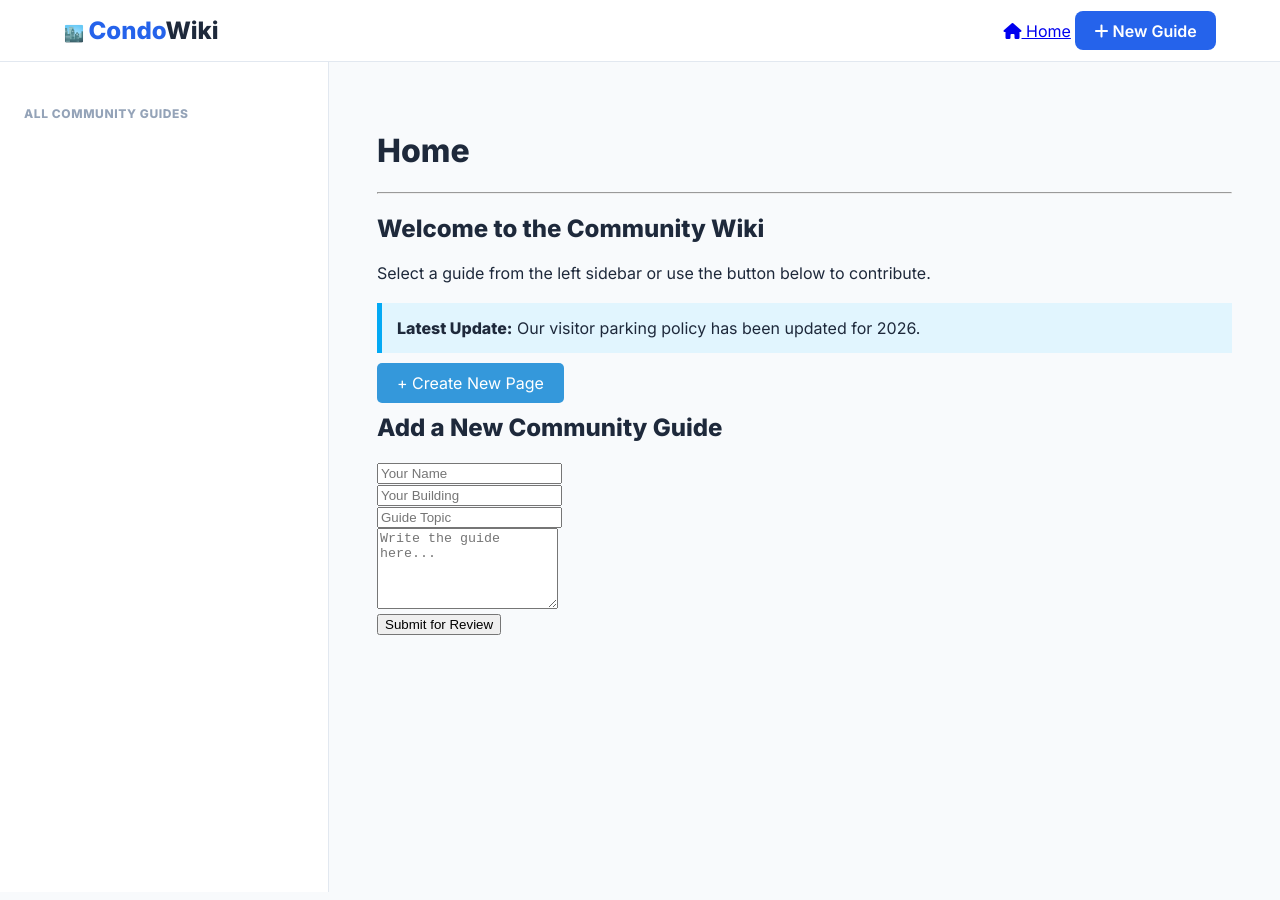
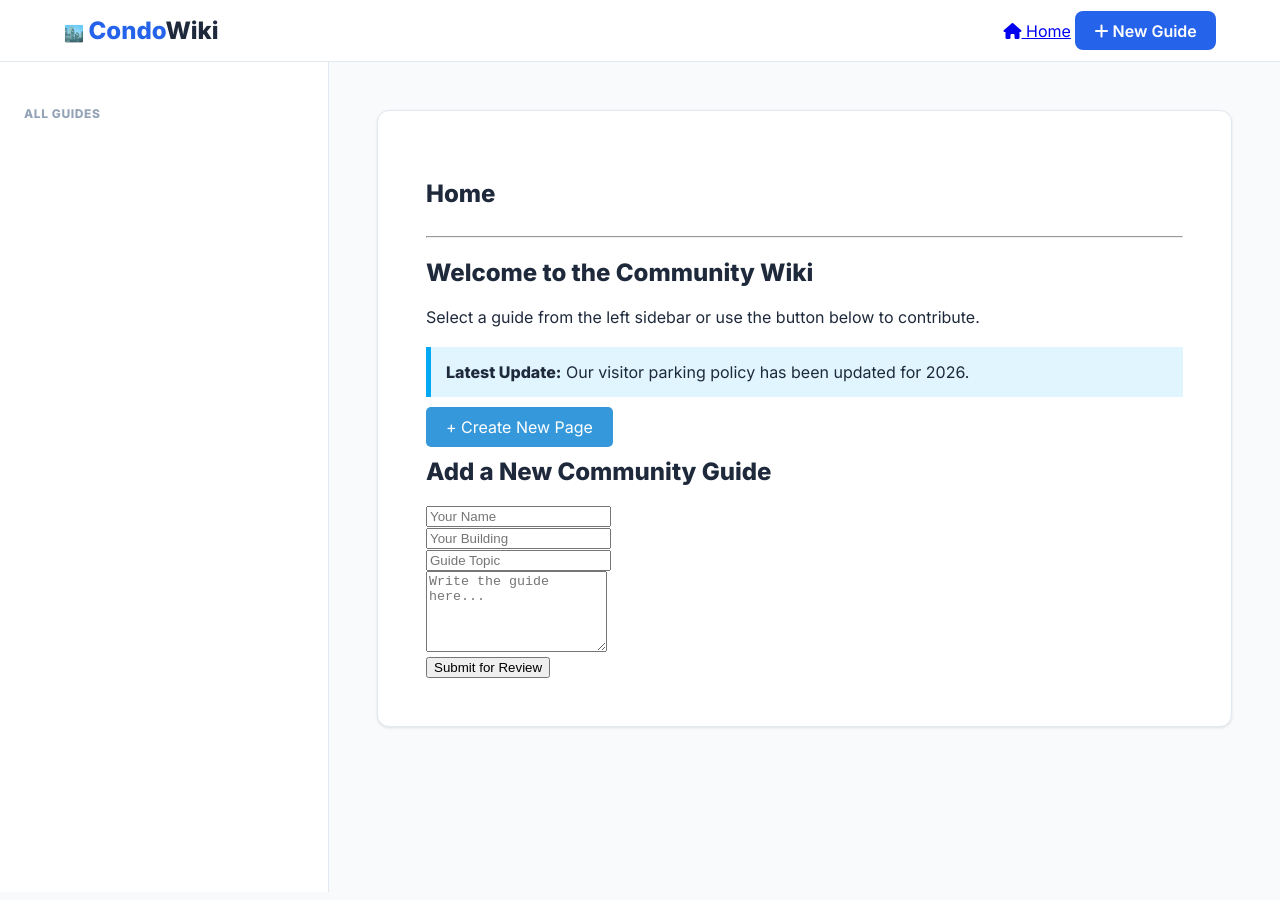
Before and after one commit to dekumar2-lab/lab-community, a Jekyll site: the page built from index.html, in a window 1280 px wide. Built offline with Jekyll 4.4.1, drawn with Linux system fonts in a browser that asks for light colours.

Commit message:
Update default.html

```diff
--- a/_layouts/default.html
+++ b/_layouts/default.html
@@ -21,13 +21,13 @@
 <div class="app-container">
     <aside class="sidebar">
         <div class="sidebar-inner">
-            <h3 class="sidebar-title">All Community Guides</h3>
+            <h3 class="sidebar-title">All Guides</h3>
             <nav class="sidebar-nav">
-                <ul id="guide-links">
+                <ul>
                     {% for p in site.pages %}
                         {% if p.path contains 'content/' %}
                         <li class="{% if page.url == p.url %}active{% endif %}">
-                            <a href="{{ site.baseurl }}{{ p.url }}">{{ p.title | default: p.name }}</a>
+                            <a href="{{ site.baseurl }}{{ p.url }}">{{ p.title }}</a>
                         </li>
                         {% endif %}
                     {% endfor %}
@@ -37,26 +37,18 @@
     </aside>
 
     <main class="main-body">
-        <div class="card">
-            <header class="page-header">
+        <article class="content-card">
+            <header class="card-header">
                 <h1>{{ page.title }}</h1>
                 {% if page.path contains 'content/' %}
                 <a href="{{ site.baseurl }}/submit.html?edit=true&title={{ page.title | url_encode }}&content={{ page.content | url_encode }}" class="btn-edit">
-                    <i class="fa fa-pen"></i> Edit Page
+                    <i class="fa fa-pen"></i> Edit
                 </a>
                 {% endif %}
             </header>
-
-            {% if page.author %}
-            <div class="meta-info">Contributed by {{ page.author }} • {{ page.condo }}</div>
-            {% endif %}
-
             <hr>
-
-            <article class="prose">
-                {{ content }}
-            </article>
-        </div>
+            <div class="prose">{{ content }}</div>
+        </article>
     </main>
 </div>
 
```
